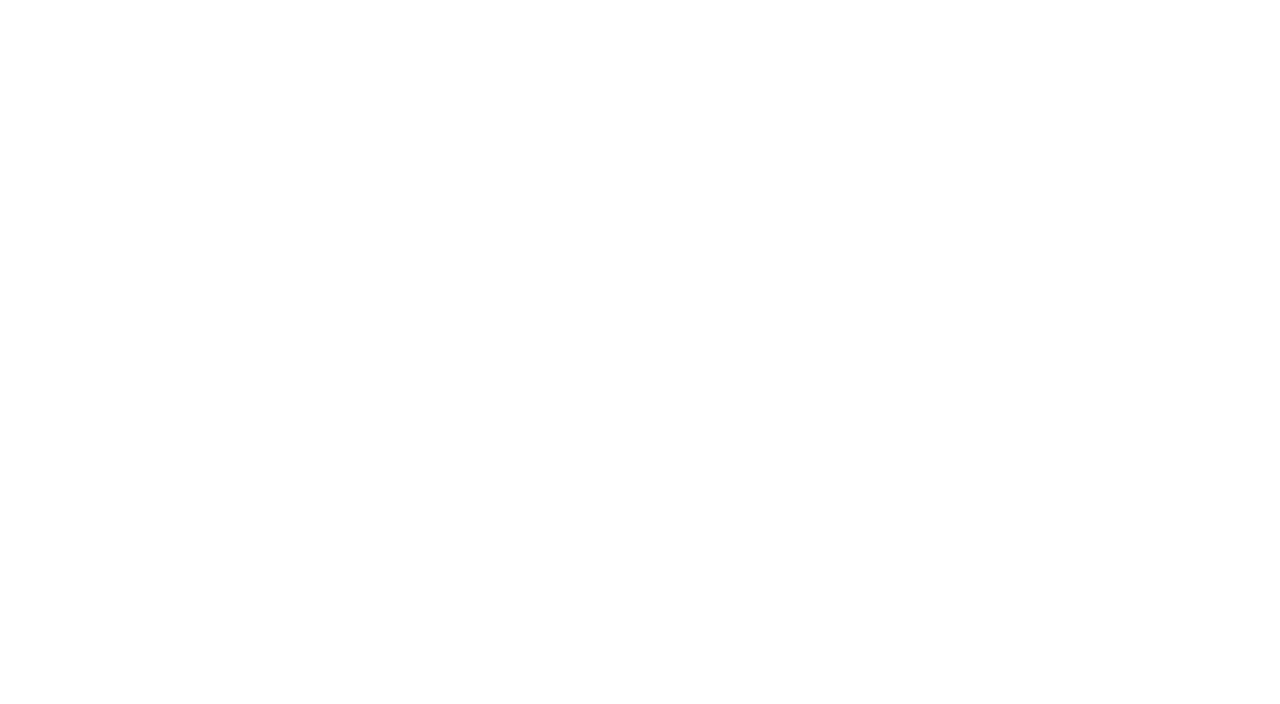
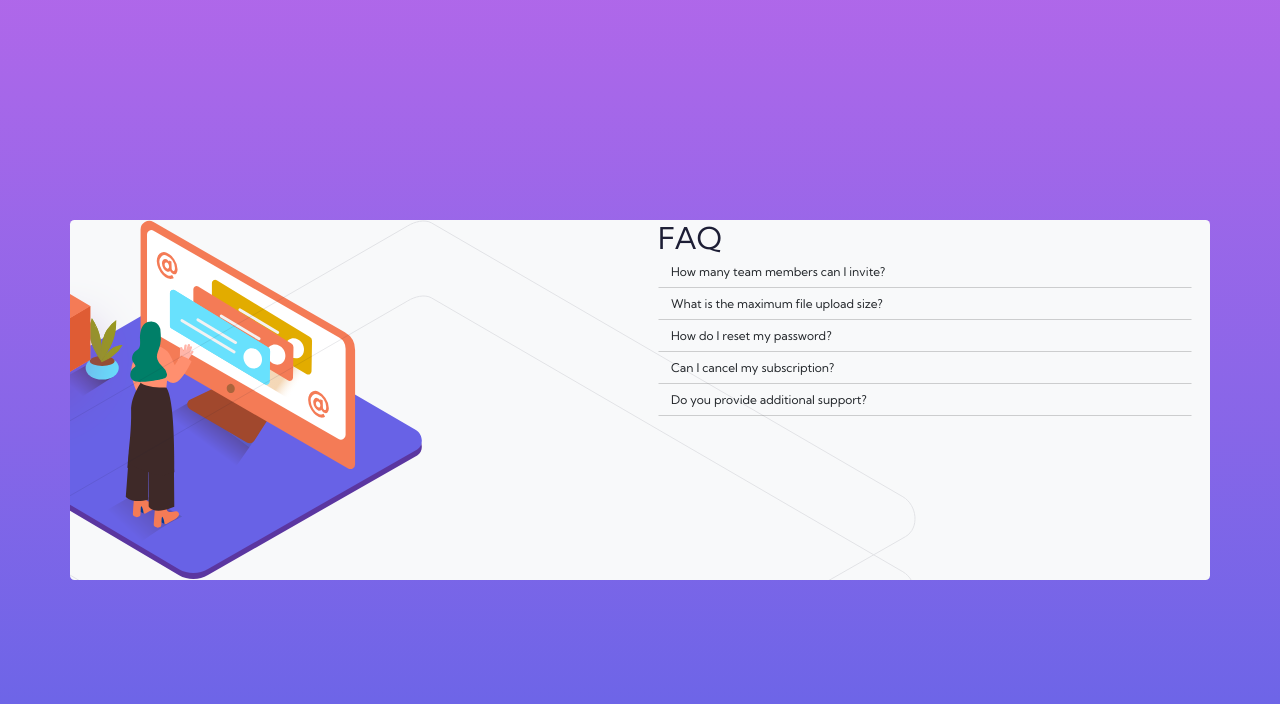
Before and after one commit to IliaNoah/frontendmentor-faq-accordion-card-main, a plain HTML site: page index.html in a window 1280 px wide. Drawn offline with nearby package versions, Linux system fonts and the light colour scheme.

Commit message:
working on collapse part

```diff
--- a/index.html
+++ b/index.html
@@ -5,19 +5,83 @@
   <meta name="viewport" content="width=device-width, initial-scale=1.0">
   <link rel="icon" type="image/png" sizes="32x32" href="./images/favicon-32x32.png">
   <link rel="preconnect" href="https://fonts.googleapis.com"><link rel="preconnect" href="https://fonts.gstatic.com" crossorigin><link href="https://fonts.googleapis.com/css2?family=Kumbh+Sans:wght@400;700&display=swap" rel="stylesheet">
-  <!-- CSS only -->
   <link href="https://cdn.jsdelivr.net/npm/bootstrap@5.2.3/dist/css/bootstrap.min.css" rel="stylesheet" integrity="sha384-rbsA2VBKQhggwzxH7pPCaAqO46MgnOM80zW1RWuH61DGLwZJEdK2Kadq2F9CUG65" crossorigin="anonymous">
   <title>Frontend Mentor | FAQ Accordion Card</title>
   <link rel="stylesheet" href="style.css">
 </head>
 <body>
-
+  <main>
+    <section>
+      <div class="container rounded bg-light">
+        <div class="row">
+          <div class="col-6 right">
+            <img class="bg-woman" src="images/illustration-woman-online-desktop.svg" alt="">
+            <img class="bg-box" src="images/illustration-box-desktop.svg" alt="">
+            <img class="bg-pattern" src="images/bg-pattern-desktop.svg" alt="">
+          </div>
+          <div class="col-6 left">
+            <div class="container-fluid" id="accordion">
+              <h1 class="text-primary">FAQ</h1>
+              <div class="card border-0 rounded-0 bg-transparent">
+                <div class="card-header btn text-start bg-transparent" data-bs-toggle="collapse" data-bs-target="#collapseOne">
+                  How many team members can I invite?
+                </div>
+                <div class="collapse" id="collapseOne" data-bs-parent="#accordion">
+                  <div class="card-body">
+                    Lorem ipsum dolor sit amet consectetur adipisicing elit. Illum voluptas dolorum cumque aspernatur. Asperiores!
+                  </div>
+                </div>
+              </div>
+              <div class="card border-0 rounded-0 bg-transparent">
+                <div class="card-header btn text-start bg-transparent" data-bs-toggle="collapse" data-bs-target="#collapseTwo">
+                  What is the maximum file upload size?
+                </div>
+                <div class="collapse" id="collapseTwo" data-bs-parent="#accordion">
+                  <div class="card-body">
+                    Lorem ipsum dolor sit amet consectetur adipisicing elit. Illum voluptas dolorum cumque aspernatur. Asperiores!
+                  </div>
+                </div>
+              </div>
+              <div class="card border-0 rounded-0 bg-transparent">
+                <div class="card-header btn text-start bg-transparent" data-bs-toggle="collapse" data-bs-target="#collapseThree">
+                  How do I reset my password?
+                </div>
+                <div class="collapse" id="collapseThree" data-bs-parent="#accordion">
+                  <div class="card-body">
+                    Lorem ipsum dolor sit amet consectetur adipisicing elit. Illum voluptas dolorum cumque aspernatur. Asperiores!
+                  </div>
+                </div>
+              </div>
+              <div class="card border-0 rounded-0 bg-transparent">
+                <div class="card-header btn text-start bg-transparent" data-bs-toggle="collapse" data-bs-target="#collapseFour">
+                  Can I cancel my subscription?
+                </div>
+                <div class="collapse" id="collapseFour" data-bs-parent="#accordion">
+                  <div class="card-body">
+                    Lorem ipsum dolor sit amet consectetur adipisicing elit. Illum voluptas dolorum cumque aspernatur. Asperiores!
+                  </div>
+                </div>
+              </div>
+              <div class="card border-0 rounded-0 bg-transparent">
+                <div class="card-header btn text-start bg-transparent" data-bs-toggle="collapse" data-bs-target="#collapseFive">
+                  Do you provide additional support?
+                </div>
+                <div class="collapse" id="collapseFive" data-bs-parent="#accordion">
+                  <div class="card-body">
+                    Lorem ipsum dolor sit amet consectetur adipisicing elit. Illum voluptas dolorum cumque aspernatur. Asperiores!
+                  </div>
+                </div>
+              </div>
+            </div>
+          </div>
+        </div>
+      </div>
+    </section>
+  </main>
   <!-- <div class="attribution">
     Challenge by <a href="https://www.frontendmentor.io?ref=challenge" target="_blank">Frontend Mentor</a>.
     Coded by <a href="#">Your Name Here</a>.
   </div> -->
-
-  <!-- JavaScript Bundle with Popper -->
   <script src="https://cdn.jsdelivr.net/npm/bootstrap@5.2.3/dist/js/bootstrap.bundle.min.js" integrity="sha384-kenU1KFdBIe4zVF0s0G1M5b4hcpxyD9F7jL+jjXkk+Q2h455rYXK/7HAuoJl+0I4" crossorigin="anonymous"></script>
 </body>
 </html>
--- a/style.css
+++ b/style.css
@@ -20,8 +20,8 @@ dd {
 }
 
 /* Remove list styles on ul, ol elements with a list role, which suggests default styling will be removed */
-ul[role='list'],
-ol[role='list'] {
+ul[role="list"],
+ol[role="list"] {
   list-style: none;
 }
 
@@ -89,5 +89,41 @@ select {
 }
 
 * {
-    font-family: 'Kumbh Sans', sans-serif;
+  font-family: "Kumbh Sans", sans-serif;
 }
+
+body {
+  background: linear-gradient(var(--Soft-violet), var(--Soft-blue));
+  display: grid;
+  place-items: center;
+  min-height: 100vh;
+}
+
+.container {
+  background-color: var(--Light-grayish-blue);
+  position: relative;
+  overflow: hidden;
+  width: 100rem;
+  height: 30rem;
+}
+
+.bg-box {
+  position: absolute;
+  top: 5rem;
+  left: -10rem;
+}
+.bg-woman {
+  position: absolute;
+  top: 0;
+  left: -10rem;
+}
+.bg-pattern {
+  position: absolute;
+  top: 0;
+  left: -10rem;
+}
+
+/* Utiliry classes */
+.text-primary {
+  color: var(--Very-dark-desaturated-blue) !important;
+}
```
Lines whose indentation alone changed are shown as unchanged.
